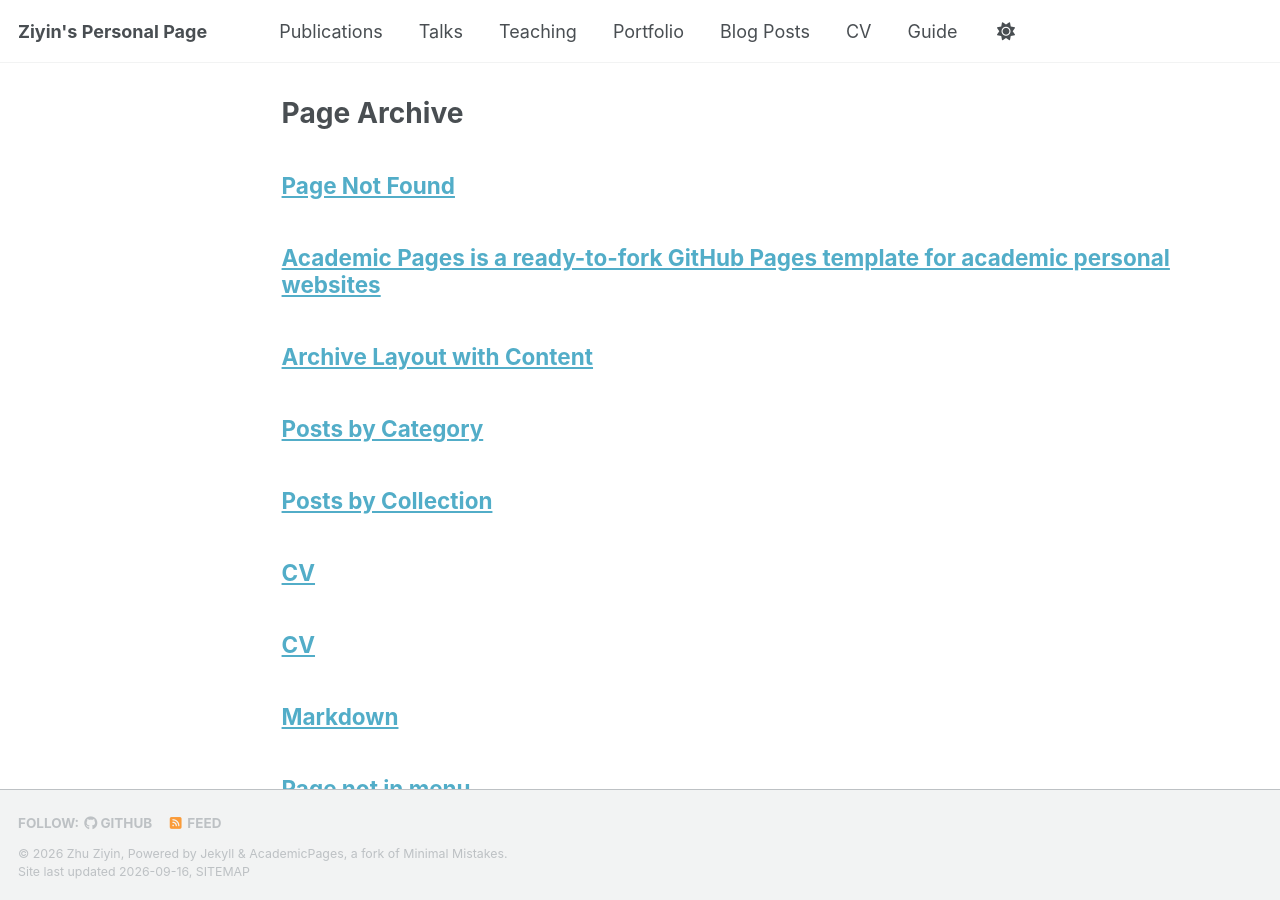
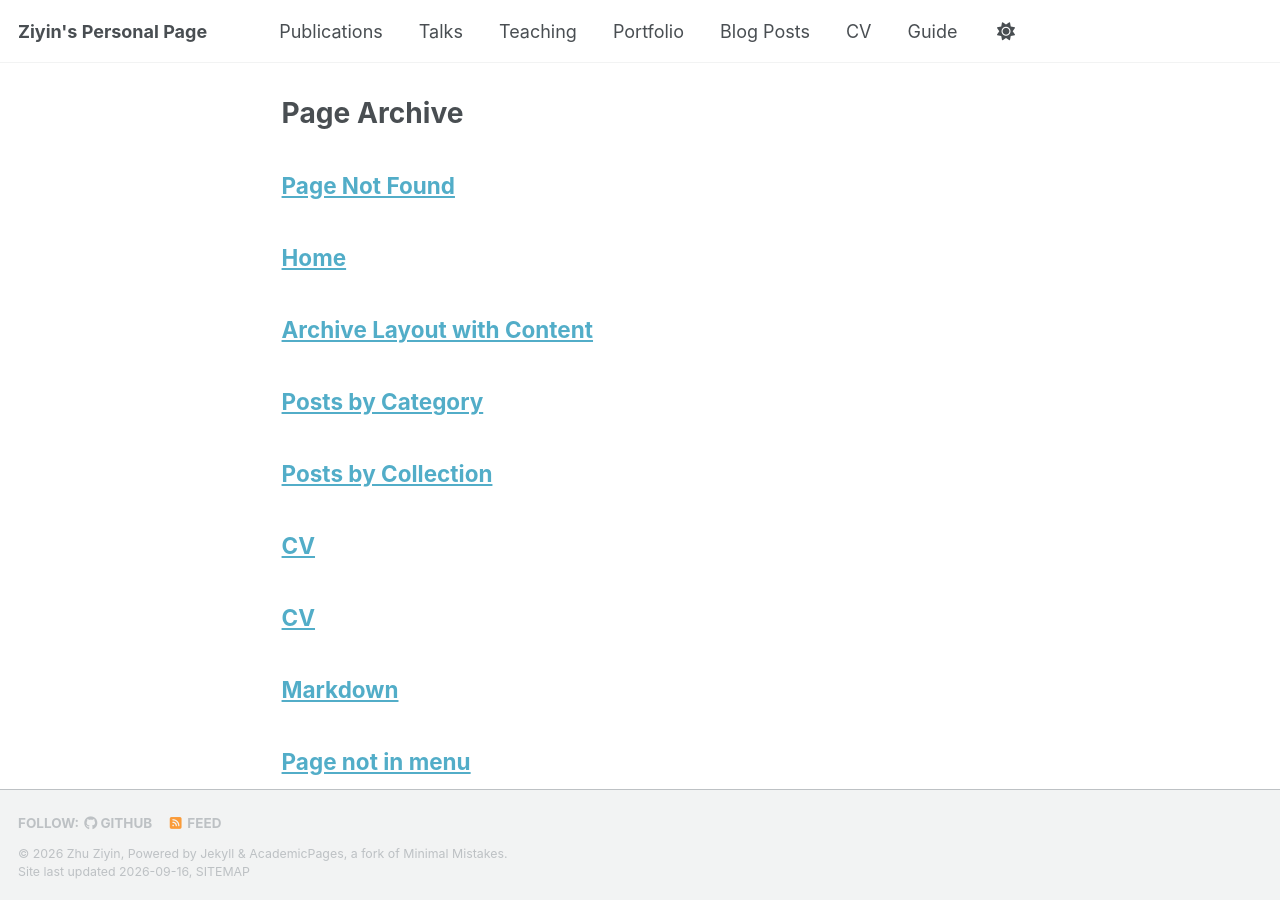
Before and after one commit to ziyin11/ziyin11.github.io, a Jekyll site: the page built from _pages/page-archive.html, in a window 1280 px wide and 900 px high. Built offline with Jekyll 4.4.1, drawn with Linux system fonts in a browser that asks for light colours; a style sheet for code colours, icons or effects is not loaded; part of the change alters nothing that is shown.

Commit message:
Update about.md

```diff
--- a/_pages/about.md
+++ b/_pages/about.md
@@ -1,56 +1,71 @@
 ---
-permalink: /
-title: "Academic Pages is a ready-to-fork GitHub Pages template for academic personal websites"
+title: "Home"
+layout: single
 author_profile: true
-redirect_from:
-  - /about/
-  - /about.html
 ---
 
-This is the front page of a website that is powered by the [Academic Pages template](https://github.com/academicpages/academicpages.github.io) and hosted on GitHub pages. [GitHub pages](https://pages.github.com) is a free service in which websites are built and hosted from code and data stored in a GitHub repository, automatically updating when a new commit is made to the repository. This template was forked from the [Minimal Mistakes Jekyll Theme](https://mmistakes.github.io/minimal-mistakes/) created by Michael Rose, and then extended to support the kinds of content that academics have: publications, talks, teaching, a portfolio, blog posts, and a dynamically-generated CV. Incidentally, these same features make it a great template for anyone that needs to show off a professional template!
+Welcome to my personal page! I am currently a Master's student in Communication at Nanjing University. Below is a summary of my background and experience.
 
- You can fork [this template](https://github.com/academicpages/academicpages.github.io) right now, modify the configuration and Markdown files, add your own PDFs and other content, and have your own site for free, with no ads!
+### 🎓 Education
 
-A data-driven personal website
-======
-Like many other Jekyll-based GitHub Pages templates, Academic Pages makes you separate the website's content from its form. The content & metadata of your website are in structured Markdown files, while various other files constitute the theme, specifying how to transform that content & metadata into HTML pages. You keep these various Markdown (.md), YAML (.yml), HTML, and CSS files in a public GitHub repository. Each time you commit and push an update to the repository, the [GitHub pages](https://pages.github.com/) service creates static HTML pages based on these files, which are hosted on GitHub's servers free of charge.
+-   **Sep 2026 - Present (Expected)**
+    **Nanjing University** | M.A. in Communication
+-   **Sep 2021 - Jul 2025**
+    **Southwest University of Political Science and Law** | B.A. in Journalism
+    -   Rank/GPA: Top 5% (5/4.2)
+    -   Honors: 3x Comprehensive Scholarships; 2x National Endeavor Scholarships
+    -   Minor: Law
 
-Many of the features of dynamic content management systems (like Wordpress) can be achieved in this fashion, using a fraction of the computational resources and with far less vulnerability to hacking and DDoSing. You can also modify the theme to your heart's content without touching the content of your site. If you get to a point where you've broken something in Jekyll/HTML/CSS beyond repair, your Markdown files describing your talks, publications, etc. are safe. You can rollback the changes or even delete the repository and start over - just be sure to save the Markdown files! You can also write scripts that process the structured data on the site, such as [this one](https://github.com/academicpages/academicpages.github.io/blob/master/talkmap.ipynb) that analyzes metadata in pages about talks to display [a map of every location you've given a talk](https://academicpages.github.io/talkmap.html).
+### 💼 Professional Experience
 
-For those users that need more advanced functionality, the template also supports the following popular tools:
-- [MathJax](https://www.mathjax.org/) for mathematical equations
-- [Mermaid](https://mermaid.js.org/) for diagraming
-- [Plotly](https://plotly.com/javascript/) for plotting
+-   **Apr 2025 - Jul 2025**
+    **Shanghai Shuyihui Network Technology Co., Ltd.** | Content Operations Intern
+    -   Managed content planning and selection for three core official accounts.
+    -   Independently responsible for the editing and selection of the key column "Ancient Anesthesia & Critical Care".
+    -   Edited and published a total of 200+ academic popular science articles.
+    -   Collected materials to enrich the content of the company's App columns.
 
-Getting started
-======
-1. Register a GitHub account if you don't have one and confirm your e-mail (required!)
-1. Fork [this template](https://github.com/academicpages/academicpages.github.io) by clicking the "Use this template" button in the top right.
-1. Go to the repository's settings (rightmost item in the tabs that start with "Code", should be below "Unwatch"). Rename the repository "[your GitHub username].github.io", which will also be your website's URL.
-1. Set site-wide configuration and create content & metadata (see below -- also see [this set of diffs](https://archive.is/3TPas) showing what files were changed to set up [an example site](https://getorg-testacct.github.io) for a user with the username "getorg-testacct")
-1. Upload any files (like PDFs, .zip files, etc.) to the files/ directory. They will appear at https://[your GitHub username].github.io/files/example.pdf.
-1. Check status by going to the repository settings, in the "GitHub pages" section
+-   **Jul 2023 - Oct 2023**
+    **CCTV Creation Media Co., Ltd.** | Operations & Planning Intern
+    -   Participated in the planning and promotion of events such as the "Summer Story Festival" and drafted Weibo copy, achieving 1,000+ likes on top posts.
+    -   Developed promotion strategies for documentaries like "The Classic of Mountains and Seas", generating 6,000+ likes on key topics.
+    -   Assisted in curating and designing visual content for the "CCTV Documentary" WeChat photo exhibition.
 
-Site-wide configuration
-------
-The main configuration file for the site is in the base directory in [_config.yml](https://github.com/academicpages/academicpages.github.io/blob/master/_config.yml), which defines the content in the sidebars and other site-wide features. You will need to replace the default variables with ones about yourself and your site's github repository. The configuration file for the top menu is in [_data/navigation.yml](https://github.com/academicpages/academicpages.github.io/blob/master/_data/navigation.yml). For example, if you don't have a portfolio or blog posts, you can remove those items from that navigation.yml file to remove them from the header.
+-   **Jul 2023**
+    **"Three Rural Areas" Summer Practice Team** | Team Leader
+    -   Led an 8-member team in planning, interviewing, and reporting; activities were covered by upstream news media.
 
-Create content & metadata
-------
-For site content, there is one Markdown file for each type of content, which are stored in directories like _publications, _talks, _posts, _teaching, or _pages. For example, each talk is a Markdown file in the [_talks directory](https://github.com/academicpages/academicpages.github.io/tree/master/_talks). At the top of each Markdown file is structured data in YAML about the talk, which the theme will parse to do lots of cool stuff. The same structured data about a talk is used to generate the list of talks on the [Talks page](https://academicpages.github.io/talks), each [individual page](https://academicpages.github.io/talks/2012-03-01-talk-1) for specific talks, the talks section for the [CV page](https://academicpages.github.io/cv), and the [map of places you've given a talk](https://academicpages.github.io/talkmap.html) (if you run this [python file](https://github.com/academicpages/academicpages.github.io/blob/master/talkmap.py) or [Jupyter notebook](https://github.com/academicpages/academicpages.github.io/blob/master/talkmap.ipynb), which creates the HTML for the map based on the contents of the _talks directory).
+-   **Feb 2023 - Jul 2023**
+    **"Challenge Cup" Red Special Project Team** | Team Leader
+    -   Led field research and interviews on the "Chongqing Bombing"; produced a documentary video and a 10,000-word investigation report.
 
-**Markdown generator**
+### 🏫 Campus Leadership
 
-The repository includes [a set of Jupyter notebooks](https://github.com/academicpages/academicpages.github.io/tree/master/markdown_generator
-) that converts a CSV containing structured data about talks or presentations into individual Markdown files that will be properly formatted for the Academic Pages template. The sample CSVs in that directory are the ones I used to create my own personal website at stuartgeiger.com. My usual workflow is that I keep a spreadsheet of my publications and talks, then run the code in these notebooks to generate the Markdown files, then commit and push them to the GitHub repository.
+-   **Sep 2022 - Jul 2025**
+    **Class Discipline Committee Member**
+    -   Managed attendance records, leave requests, and dormitory inspections.
+    -   Co-organized class meetings and coordinated pandemic prevention measures (nucleic acid testing, meal distribution).
 
-How to edit your site's GitHub repository
-------
-Many people use a git client to create files on their local computer and then push them to GitHub's servers. If you are not familiar with git, you can directly edit these configuration and Markdown files directly in the github.com interface. Navigate to a file (like [this one](https://github.com/academicpages/academicpages.github.io/blob/master/_talks/2012-03-01-talk-1.md) and click the pencil icon in the top right of the content preview (to the right of the "Raw | Blame | History" buttons). You can delete a file by clicking the trashcan icon to the right of the pencil icon. You can also create new files or upload files by navigating to a directory and clicking the "Create new file" or "Upload files" buttons.
+-   **Sep 2021 - Jun 2023**
+    **University Press Corps** | Special Topic Web Editor
+    -   Promoted from New Media Center staff (submitted 20+ website update proposals) to Special Topic Web Editor.
+    -   Executed hundreds of website content updates and maintained special pandemic prevention web portals.
 
-Example: editing a Markdown file for a talk
-![Editing a Markdown file for a talk](/images/editing-talk.png)
+-   **Apr 2023**
+    **University Sports Meeting Media Team** | Design Department
+    -   Edited and selected 30+ photos using Photoshop for event coverage; supported WeChat official account promotion.
 
-For more info
-------
-More info about configuring Academic Pages can be found in [the guide](https://academicpages.github.io/markdown/), the [growing wiki](https://github.com/academicpages/academicpages.github.io/wiki), and you can always [ask a question on GitHub](https://github.com/academicpages/academicpages.github.io/discussions). The [guides for the Minimal Mistakes theme](https://mmistakes.github.io/minimal-mistakes/docs/configuration/) (which this theme was forked from) might also be helpful.
+### 🏆 Honors & Awards
+
+-   National Endeavor Scholarship (2022, 2023)
+-   Comprehensive Scholarship (2nd Class x2, 3rd Class x1)
+-   National College Student Advertising Art Competition (Chongqing Division): Excellence Award in Graphic Design (3 items)
+-   University Media Works First Prize (2 items)
+-   6th "Qingma Pioneer" Special Topic Current Affairs Competition: 3rd Prize
+-   "Yuxiu Weifeng" University Press Corps Outstanding Staff
+
+### 🛠 Skills & Self-Introduction
+
+-   **Tools**: Xiumi Editor, Photoshop (PS), Premiere (PR).
+-   **Contact**: 825775875@qq.com | +86 151-5560-2024
+-   **About Me**: I am a quick learner who enjoys mastering new skills. I thrive in collaborative environments and value team harmony. My self-positioning within a team is that of a proactive suggester and a reliable executor.
```
